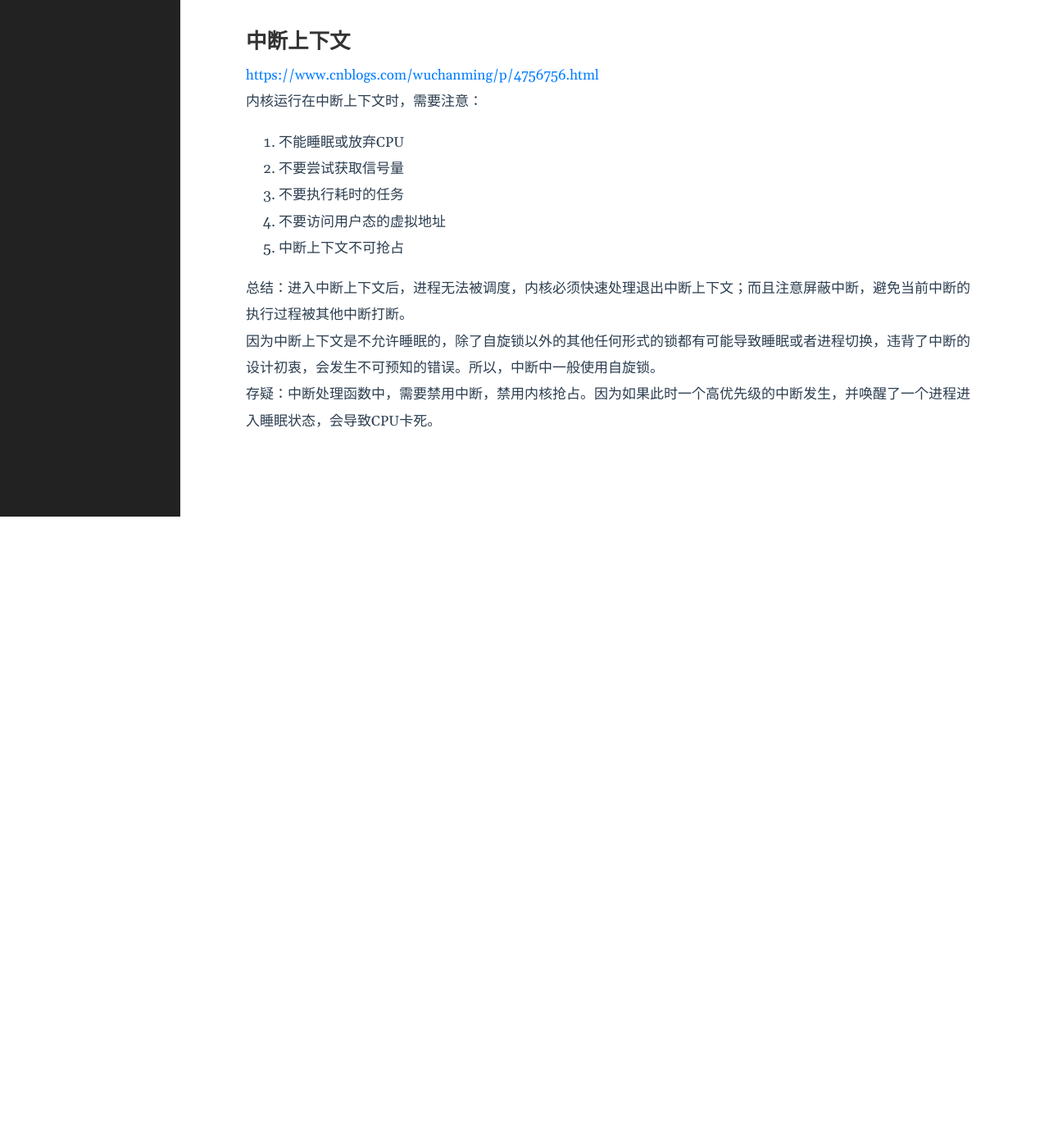
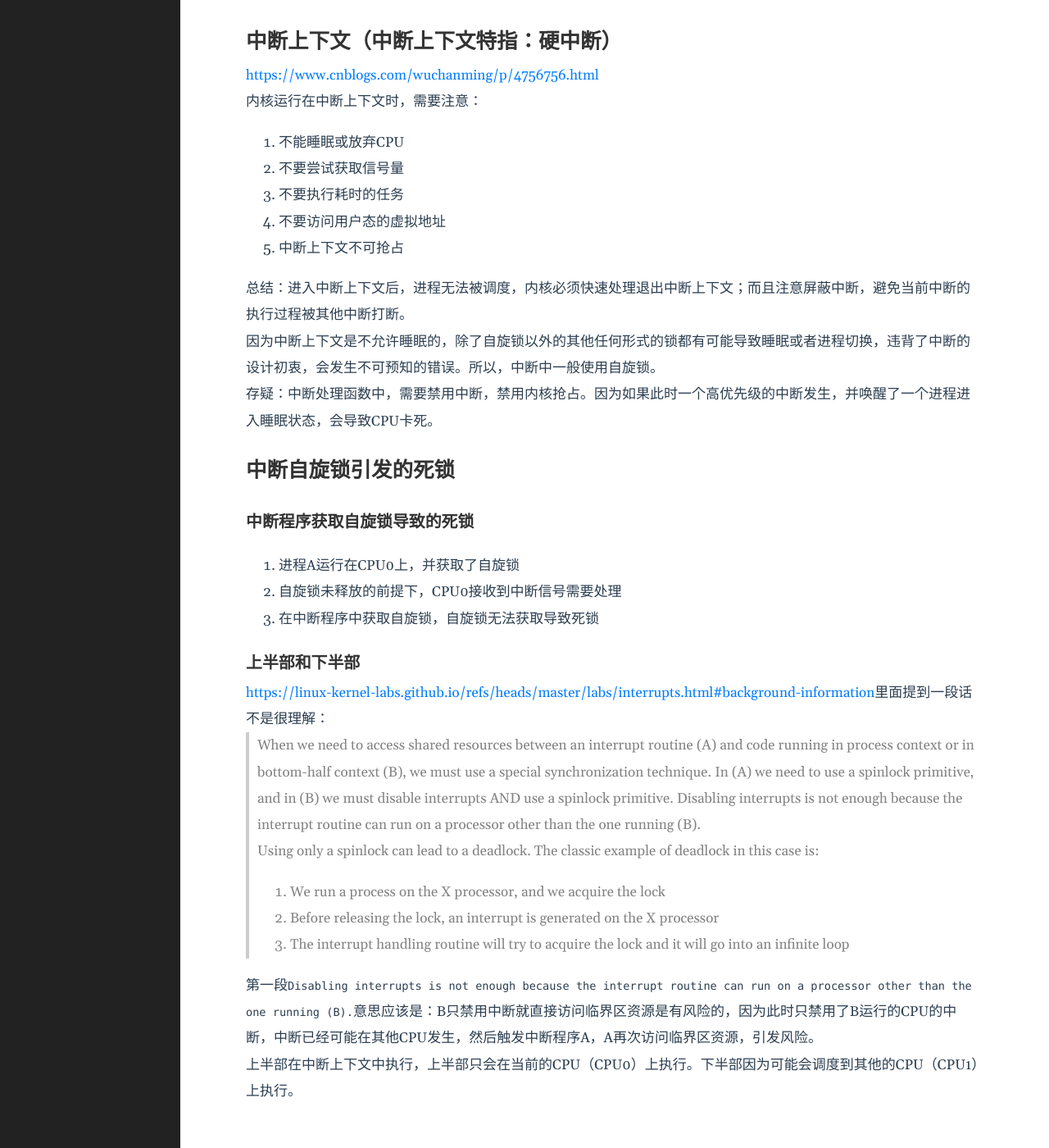
Before and after one commit to lclgo/lclgo.github.io, a Jekyll site: the page built from _posts/kernel/2024-02-03-irq.md, in a window 1280 px wide and 1400 px high, scrolled down 1543 px. Shown: the whole window at 82% size. Built offline with Jekyll 4.4.1, drawn with Linux system fonts in a browser that asks for light colours; before the commit the page ends 2173 px from its top, so only the background shows below that.

Commit message:
update irq

```diff
--- a/_posts/kernel/2024-02-03-irq.md
+++ b/_posts/kernel/2024-02-03-irq.md
@@ -54,7 +54,7 @@ enum {
 
 softirq的中断是编译时就确定好的，不能动态添加。而tasklet是可以在运行时定义的，触发tasklet底层通过TASKLET_SOFTIRQ和HI_SOFTIRQ。
 
-## 中断上下文
+## 中断上下文（中断上下文特指：硬中断）
 
 <https://www.cnblogs.com/wuchanming/p/4756756.html>
 
@@ -71,3 +71,25 @@ softirq的中断是编译时就确定好的，不能动态添加。而tasklet是
 因为中断上下文是不允许睡眠的，除了自旋锁以外的其他任何形式的锁都有可能导致睡眠或者进程切换，违背了中断的设计初衷，会发生不可预知的错误。所以，中断中一般使用自旋锁。
 
 存疑：中断处理函数中，需要禁用中断，禁用内核抢占。因为如果此时一个高优先级的中断发生，并唤醒了一个进程进入睡眠状态，会导致CPU卡死。
+
+## 中断自旋锁引发的死锁
+
+### 中断程序获取自旋锁导致的死锁
+
+1. 进程A运行在CPU0上，并获取了自旋锁
+2. 自旋锁未释放的前提下，CPU0接收到中断信号需要处理
+3. 在中断程序中获取自旋锁，自旋锁无法获取导致死锁
+
+### 上半部和下半部
+
+<https://linux-kernel-labs.github.io/refs/heads/master/labs/interrupts.html#background-information>里面提到一段话不是很理解：
+
+> When we need to access shared resources between an interrupt routine (A) and code running in process context or in bottom-half context (B), we must use a special synchronization technique. In (A) we need to use a spinlock primitive, and in (B) we must disable interrupts AND use a spinlock primitive. Disabling interrupts is not enough because the interrupt routine can run on a processor other than the one running (B).
+> Using only a spinlock can lead to a deadlock. The classic example of deadlock in this case is:
+> 1. We run a process on the X processor, and we acquire the lock
+> 2. Before releasing the lock, an interrupt is generated on the X processor
+> 3. The interrupt handling routine will try to acquire the lock and it will go into an infinite loop
+
+第一段`Disabling interrupts is not enough because the interrupt routine can run on a processor other than the one running (B).`意思应该是：B只禁用中断就直接访问临界区资源是有风险的，因为此时只禁用了B运行的CPU的中断，中断已经可能在其他CPU发生，然后触发中断程序A，A再次访问临界区资源，引发风险。
+
+上半部在中断上下文中执行，上半部只会在当前的CPU（CPU0）上执行。下半部因为可能会调度到其他的CPU（CPU1）上执行。
```
